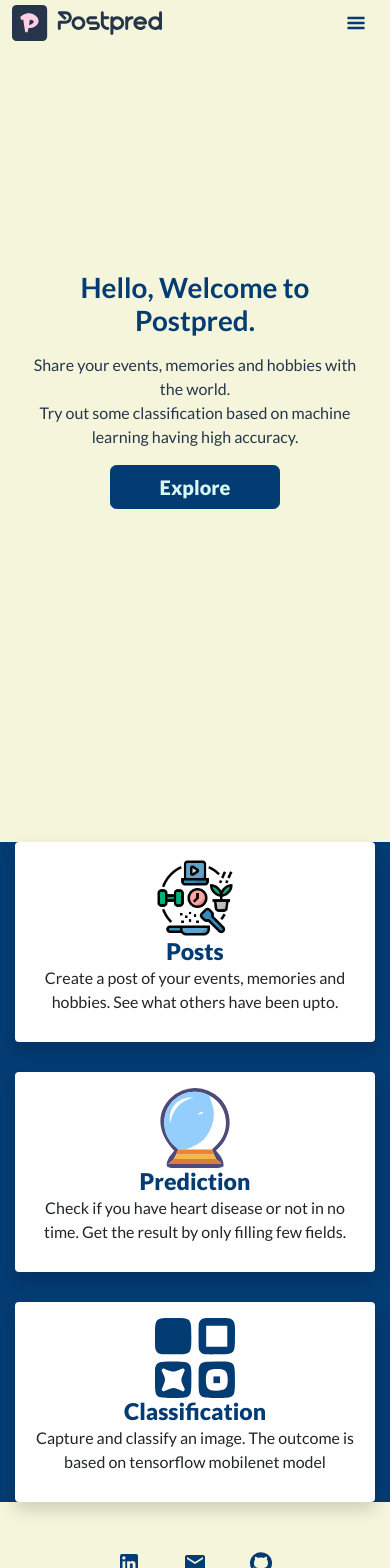
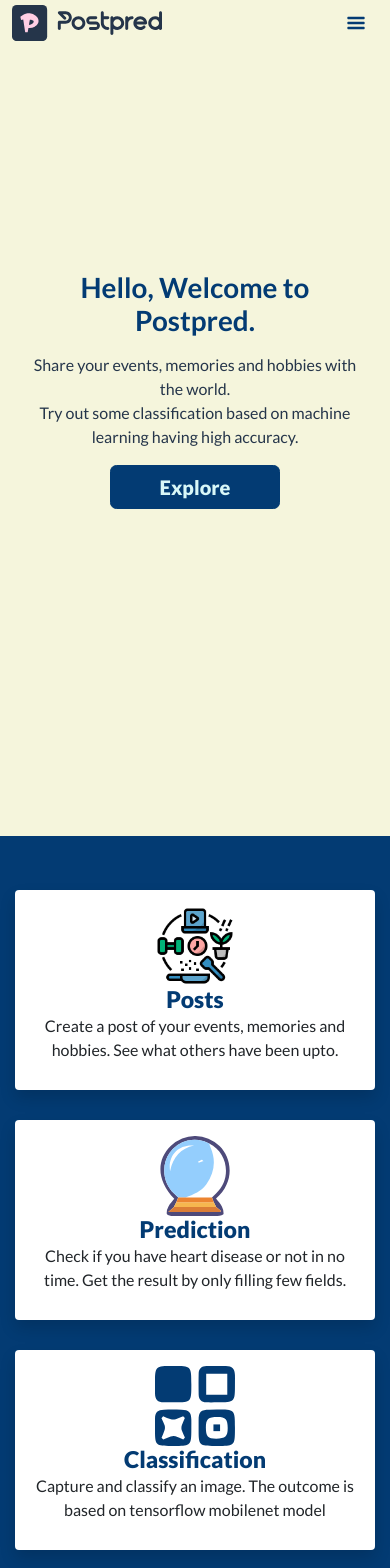
Before and after one commit to floydfdes/app-postpred, a React (Create React App) app: page / in a window 390 px wide. Shown: the top 1568 px of the page. Built offline with nearby package versions, Linux system fonts and the light colour scheme.

Commit message:
Mobile UI bug fix.

```diff
--- a/src/App.scss
+++ b/src/App.scss
@@ -101,6 +101,9 @@ h3 {
     grid-template-columns: 70% 30% !important;
   }
 }
+.main-page-card-div{
+  padding: 1.5rem 0rem;
+}
 @media screen and (min-width: 767px) {
   .main-page {
     display: flex;
@@ -111,8 +114,6 @@ h3 {
       text-align: center;
     }
     &-card-div {
-
-
       display: flex;
       justify-content: space-around;
       padding: 5rem 4rem;
```
